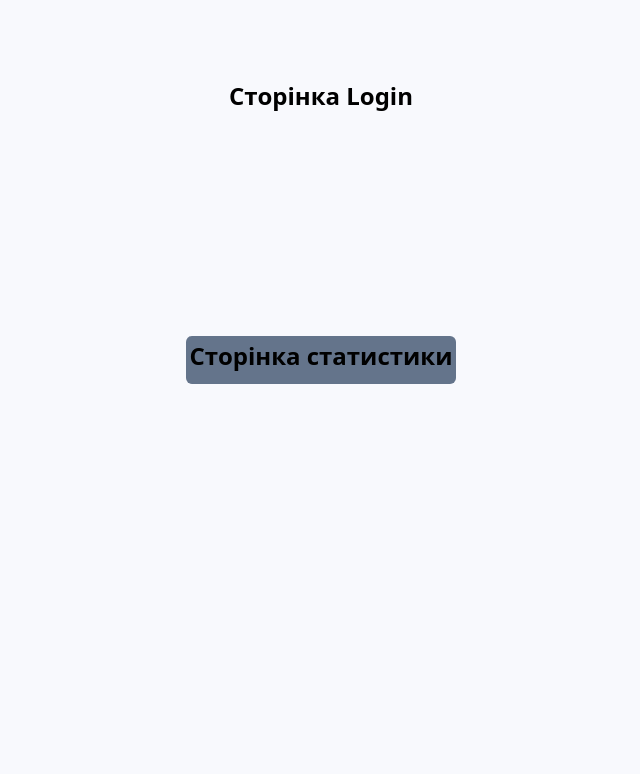
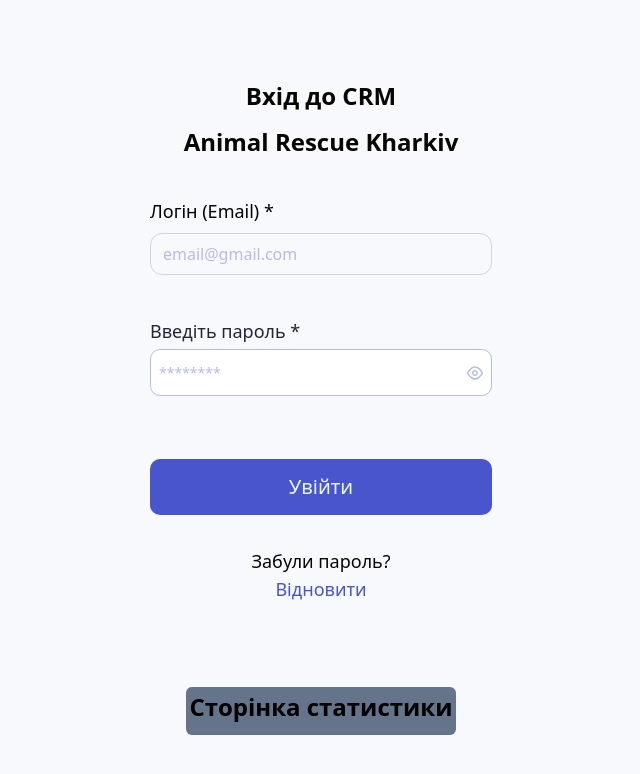
Before and after one commit to baza-trainee/AnimalRescueKharkiv, a Next.js app: page /crm/login in a window 1280 px wide. Shown: the top 774 px of the page, without its empty margins (319-959 px from the left). Built offline with nearby package versions, Linux system fonts and the light colour scheme.

Commit message:
visual login page

```diff
--- a/src/app/crm/login/page.tsx
+++ b/src/app/crm/login/page.tsx
@@ -1,9 +1,74 @@
-export default function Login() {
+
+"use client";
+
+import { Controller, useForm } from "react-hook-form";
+import { yupResolver } from "@hookform/resolvers/yup";
+import { loginSchema, TypeLoginSchema } from "./validationLoginSchema";
+import { EmailInput } from "../../../components/ui/inputs/EmailInput";
+import { PasswordInput } from "../../../components/ui/inputs/PasswordInput";
+;
+
+interface LoginProps {
+  onNext: (data: TypeLoginSchema) => void;
+  loginData: TypeLoginSchema;
+}
+
+export default function Login({ onNext, loginData }: LoginProps) {
+
+  const {
+    handleSubmit,
+    control
+
+  } = useForm<TypeLoginSchema>({
+    defaultValues: loginData,
+    mode: "onSubmit",
+    resolver: yupResolver(loginSchema),
+  });
+
+  const onSubmit = (data: TypeLoginSchema) => onNext(data);
+
   return (
-      <div className="flex flex-col justify-items-center">
-      <h1 className="mx-auto text-center mt-20 mb-36 font-bold text-2xl text-black" > Сторінка Login</h1>
-     <a href="../crm/statistic" className="mx-auto w-50 h-12 p-1 rounded-md bg-slate-500 text-center mt-20 mb-36 font-bold text-2xl text-black"> Сторінка статистики</a>
-      </div>
-
-  )
-}
+    <>
+      <form
+        onSubmit={handleSubmit(onSubmit)}
+        className="w-[342px] mx-auto flex flex-col justify-items-center"
+      >
+        <h2 className="mt-20 mb-[14px] text-center font-bold text-2xl text-crm-black">Вхід  до CRM</h2>
+        <h2 className="text-center font-bold text-2xl text-crm-black mb-10"> Animal Rescue Kharkiv</h2>
+        <div className=" flex flex-col gap-[35px] items-center">
+          <Controller
+            name="email"
+            control={control}
+            render={({ field }) => (
+              <EmailInput
+                {...field}
+                label="Логін (Email) *"
+                placeholder="email@gmail.com"
+              />
+            )}
+          />
+          <Controller
+            control={control}
+            name="password"
+            render={({ field }) => (
+              <PasswordInput
+                {...field}
+                label="Введіть пароль * "
+                placeholder="********"
+              />
+            )}
+          />
+        </div>
+        <button
+          type="submit"
+          className=" block bg-[#4855CC] transition duration-[350ms] hover:bg-[#3442c7] focus:bg-[#3442c7] outline-none rounded-[10px] py-[13px] w-full disabled:bg-[#0E265D] disabled:opacity-[40%] text-[#EDF7FF] font-normal text-[20px] mb-8 mt-[63px] mx-auto"
+        >
+          Увійти
+        </button>
+        <p className="font-medium text-lg text-center text-crm-black">Забули пароль? </p>
+        <a href="" className="font-medium text-lg text-center text-mainBlue mb-1">Відновити</a>
+        <a href="../crm/statistic" className="mx-auto w-50 h-12 p-1 rounded-md bg-slate-500 text-center mt-20 mb-36 font-bold text-2xl text-black"> Сторінка статистики</a>
+      </form>
+    </>
+  );
+};
--- /dev/null
+++ b/src/app/crm/login/validationLoginSchema.ts
@@ -0,0 +1,20 @@
+import * as Yup from "yup";
+
+
+export const loginSchema = Yup.object().shape({
+  email: Yup.string()
+    .email( "Введіть дійсний email")
+    .required("Введіть email"),
+  password: Yup.string()
+     .matches(/^(?=.*[a-z])(?=.*[A-Z])(?=.*\d).+$/, {
+    message: "Пароль повинен містити одну велику літеру, одну малу літеру і одну цифру",
+    excludeEmptyString: true,
+  })
+    .min(8, "Пароль має містити мінімум 8 символів")
+    .max(12, "Пароль має містити максимум 12 символів")
+    .required("Введіть пароль"),
+
+});
+
+
+export type TypeLoginSchema = Yup.InferType<typeof loginSchema>;
```
